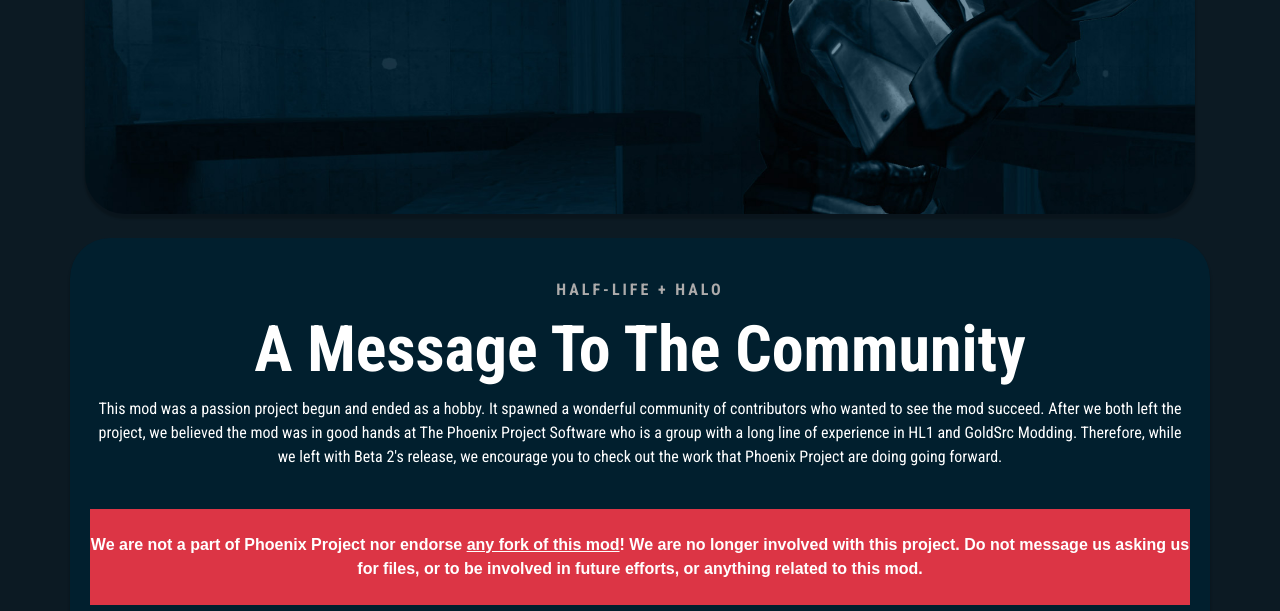
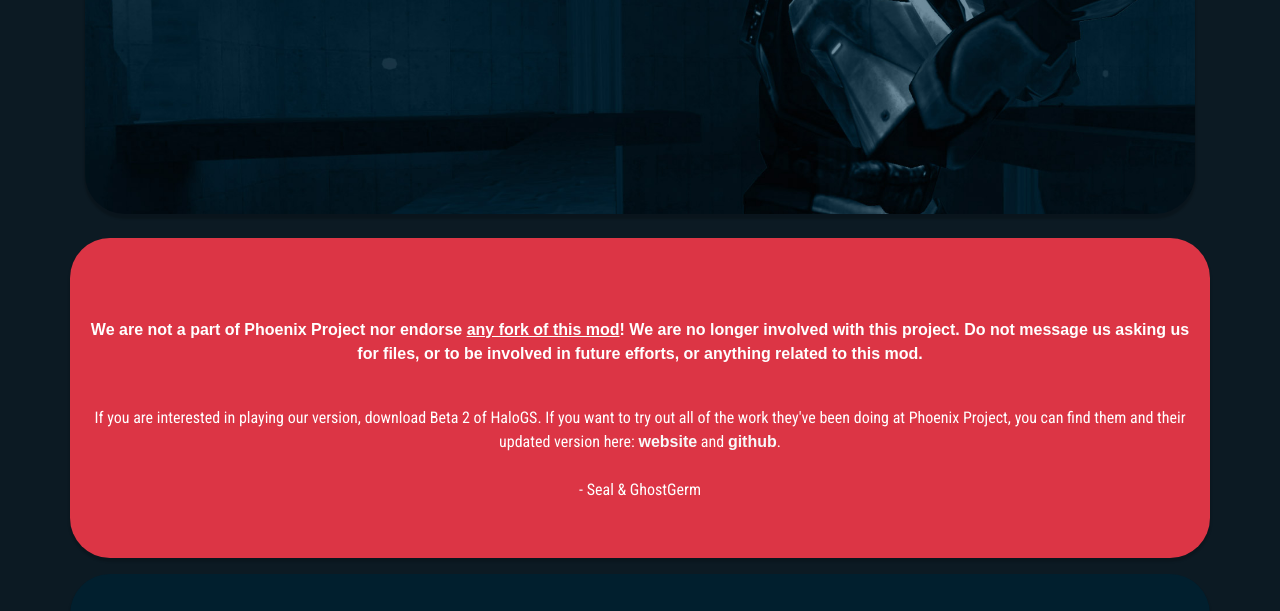
Before and after one commit to ArcadeJumpers/haloGS-Archive-site, a plain HTML site: page index.html in a window 1280 px wide. Shown: the part 311-922 px from the top of the page. Drawn offline with nearby package versions, Linux system fonts and the light colour scheme; a web font is replaced by a local one.

Commit message:
Update index.html

```diff
--- a/index.html
+++ b/index.html
@@ -73,23 +73,22 @@
 		<div id="games"></div>
 		<div class="container mt-4">
 			<div class="row  mb-3">
-				<div class="col-10 col-md-12 text-center mx-auto rounded-shadow bg-dark text-white">
-					<div class="headline text-uppercase">Half-Life + Halo</div>
-					<h1 class="text-capitalize">A Message to the Community</h1>
-					<p class="bodyttext">This mod was a passion project begun and ended as a hobby. It spawned a
+				<div class="col-10 col-md-12 text-center mx-auto rounded-shadow bg-danger text-white">
+					<!--<h1 class="text-capitalize">A Message to the Community</h1>-->
+					<p class="bodyttext"><!--This mod was a passion project begun and ended as a hobby. It spawned a
 						wonderful community of contributors who wanted to see the mod succeed. After we both left the
 						project, we believed the mod was in good hands at The Phoenix Project Software who is a group
 						with a long line of experience in HL1 and GoldSrc Modding. Therefore, while we left with Beta
 						2's release, we encourage you to check out the work that Phoenix Project are doing going
-						forward.<br><br>
+						forward.<br><br> -->
 						<div class="bg-danger py-4">We are not a part of Phoenix Project nor endorse <u>any fork of this mod</u>! We are no longer involved with this project. Do not message us asking us for files, or to be involved in future efforts, or anything related to this mod.</div></p>
 							<p>
 					If you are interested in playing our version, download Beta 2 of HaloGS. If you want to try out
 					all of the work they've been doing at Phoenix Project, you can find them and their updated version
-					here: <a href="https://phoenixproject.cc/">website</a> and <a
+					here: <a class="text-light" href="https://phoenixproject.cc/">website</a> and <a class="text-light"
 						href="https://github.com/phoenixprojectsoftware?q=halogs&type=all&language=&sort=">github</a>.
-						<br><br>
-						Thank you for all those who played, contributed, and made the discord so welcoming.
+						<!--<br><br>
+						Thank you for all those who played, contributed, and made the discord so welcoming. -->
 						<br><br>
 						- Seal & GhostGerm
 					</p>
```
